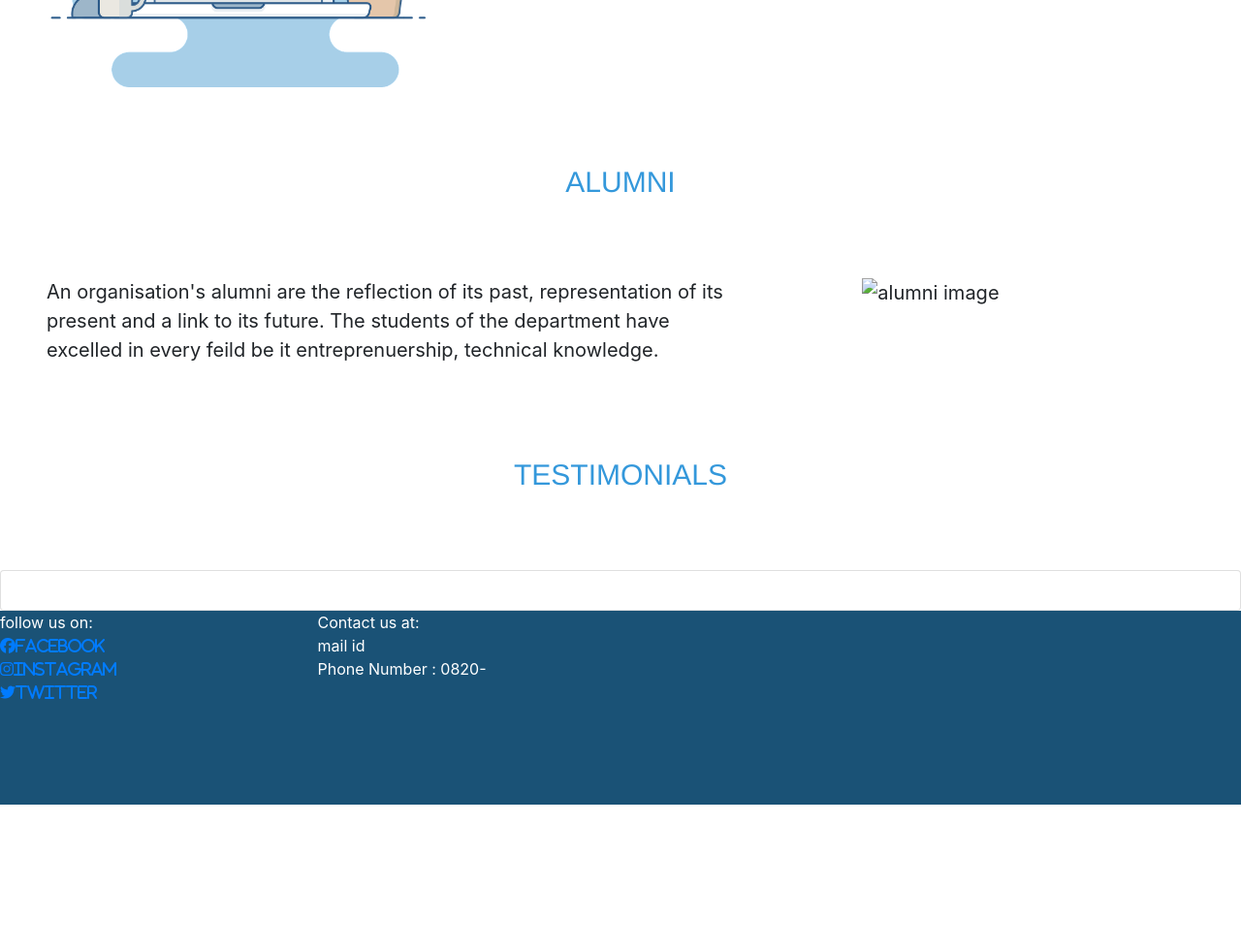
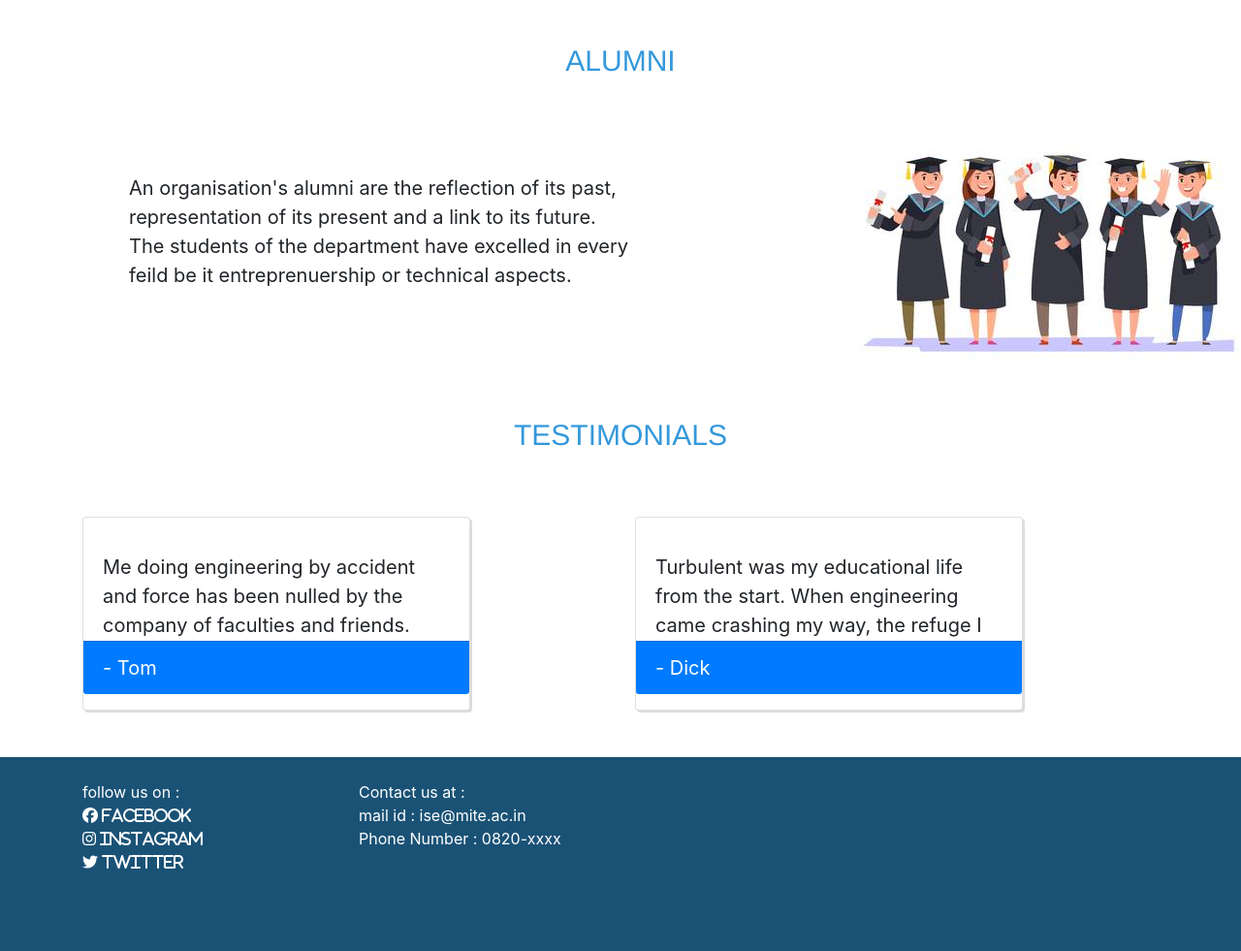
Before and after one commit to anusha669/Landing-Page---ISE, a plain HTML site: page index.html in a window 1280 px wide. Shown: the part 1120-2101 px from the top of the page at 97% size. Before the commit the page ends 1950 px from the top, so only its background shows below. Drawn offline with nearby package versions, Linux system fonts and the light colour scheme; files whose address does not match are found by name.

Commit message:
landing page-ISE

```diff
--- a/index.html
+++ b/index.html
@@ -5,98 +5,115 @@
     <meta name="viewport" content="width=device-width, initial-scale=1.0">
     <meta http-equiv="X-UA-Compatible" content="ie=edge">
     <title>ISE</title>
-    <link rel="stylesheet" href="bootstrap/dist/css/bootstrap.min.css">
+
+    <link rel="stylesheet" href="bootstrap/dist/css/bootstrap.min.css">        <!--bootstrap-->
     <link rel="stylesheet" href="stylesheet.css">
     <link rel="stylesheet" href="https://unpkg.com/aos@next/dist/aos.css" />
     <link rel="stylesheet" href="node_modules/font-awesome/css/font-awesome.min.css">
     <link rel="stylesheet" href="https://cdnjs.cloudflare.com/ajax/libs/font-awesome/4.7.0/css/font-awesome.min.css">
-    <script src="script.js"></script>
+
 </head>
 <body>
-    <!-- <div class="container"> -->
-
     <nav class="navbar fixed-top navbar-light bg-light justify-content-center" id="to_scroll">
         <a class="nav-item active" href="#home">Home&nbsp;&nbsp; </a>
         <a class="nav-item" href="#aboutUs">About US&nbsp;&nbsp; </a>
         <a class="nav-item" href="#testimonials">Testimonials </a>
     </nav>
 
+    <!-- scroll spy added -->
     <div data-spy="scroll" data-target="#to_scroll" data-offset="0">
-
         <div class="row mt-5 py-5" id="home" style="background-color:#3498db;">
             <div class="col-sm-6 py-5 pl-5 mt-5">
                 <div id="text">Welcome to <span style="color:#c3cbd1;" id="Welcome">Zerone</span>.<br>
                     The Information Science & Engineering department of MITE.</div>
-                    <div style="color: #c3cbd1; font-size: 15px">
-                        Where zeroes turn into ones...
-                    </div>
             </div>
             <div class="col-sm-6">
                 <img src="WOL/three-ppl.png" alt="images" class="img-fluid" style="width:100%;height:450px">
             </div>
-                <button class="bg-primary text-light py-3" href="#aboutUs" style="border: none">Scroll down for more information</button>
+            <button class="bg-primary text-light py-3" href="#aboutUs" style="border: none">Scroll down for more
+                information</button>
         </div>
 
-            <hr style="color: blue">
-            <div id="aboutUs" style="margin-top:100px;" class="about">
+        <div id="aboutUs" class="container" style="margin-top:100px;" class="about">
             <h5 data-aos="slide-up" style="color:#3498db">ABOUT</h5>
-                <div class="row mt-5 pl-5" data-aos="fade-up">
+            <div class="row mt-5 pl-5" style="background-color: white" data-aos="fade-up">
                 <div class="col-sm-4">
                     <img src="WOL/anime-laptop.png" alt="IT image" style="width: 100%">
                 </div>
-                    <div class="col-sm-1"></div>
-                    <div class="col-sm-7 py-5 pr-5">
+                <div class="col-sm-2"></div>
+                <div class="col-sm-6 py-5 pr-5 text">
                     The Department of Information Science & Engineering is one of the pioneer department
                     of MITE. The department aims at nurturing skilled and quality professionals with a
                     strong technical background who will excel in the dynamically changing world of
                     information technology.
                 </div>
             </div>
-
             <h5 data-aos="slide-up" style="color:#3498db">ALUMNI</h5>
-                <div class="row mt-5 pl-5 " data-aos="fade-up">
-                    <div class="col-sm-7">
+            <div class="row mt-5 pl-5 " style="background-color:white;" data-aos="fade-up">
+                <div class="col-sm-6 py-5 text">
                     <p>An organisation's alumni are the reflection of its past,
                         representation of its present and a link to its future.
-                            The students of the department have excelled in every feild be it entreprenuership, technical knowledge.
+                        The students of the department have excelled in every feild be it entreprenuership or technical
+                        aspects.
                     </p>
                 </div>
-                    <div class="col-sm-1"></div>
+                <div class="col-sm-2"></div>
                 <div class="col-sm-4">
-                        <img src="WOL/alumnis.jpg" alt="alumni image">
+                    <img src="WOL/alumni.jpg" alt="alumni image">
                 </div>
             </div>
 
-                <h5 data-aos="slide-up" style="color:#3498db">TESTIMONIALS</h5>
-                <div class="card pl-5" id="testimonials" data-aos="fade-up">
-                    <div class="card-body"></div>
-                    <!-- <button onclick="display()">test</button> -->
+            <h5 id="testimonials" data-aos="slide-up" style="color:#3498db">TESTIMONIALS</h5>
+            <div class="row">
+                <div class="col-sm-6" data-aos="fade-right">
+                    <div class="card py-3 mt-3 mr-3 words">
+                        <div class="card-body">
+                            <div class="card-text text">
+                                <p>Me doing engineering by accident and force has been nulled
+                                    by the company of faculties and friends. Home far away from home</p>
+                            </div>
+                        </div>
+                        <div class="card-footer bg-primary text-white">- Tom</div>
+                    </div>
+                </div>
+                <div class="col-sm-6" data-aos="fade-left">
+                    <div class="card py-3 mt-3 words">
+                        <div class="card-body">
+                            <div class="card-text text">
+                                <p>
+                                    Turbulent was my educational life from the start. When engineering came crashing
+                                    my way, the refuge I found was friends & faculties.
+                                </p>
+                            </div>
+                        </div>
+                        <div class="card-footer bg-primary text-white">- Dick</div>
                     </div>
                 </div>
             </div>
-    <!-- </div> -->
-    <div class="footer fixed">
+        </div>
+    </div>
+    <div class="footer fixed mt-5">
+        <div class="container">
             <div class="row">
-            <div class="col-sm-3">
-                follow us on:<br>
-                <a href="#" class="fa fa-facebook">facebook</a><br>
-                <a href="#" class="fa fa-instagram">instagram</a><br>
-                <a href="#" class="fa fa-twitter">twitter</a>
+                <div class="col-sm-3"><br>
+                    follow us on :<br>
+                    <a href="#" class="fa fa-facebook text-reset"> facebook</a><br>
+                    <a href="#" class="fa fa-instagram text-reset"> instagram</a><br>
+                    <a href="#" class="fa fa-twitter text-reset"> twitter</a>
                 </div>
-            <div class="col-sm-3">
-                Contact us at:<br>
-                <a href="#" style="color: white">mail id</a>
-                <p style="color: white">Phone Number : 0820-</p>
+                <div class="col-sm-3"><br>
+                    Contact us at :<br>
+                    mail id :<a href="#" class="text-reset"> ise@mite.ac.in</a>
+                    <p style="color: white">Phone Number : 0820-xxxx </p>
                 </div>
                 <div class="col-sm-3"></div>
                 <div class="col-sm-3"></div>
             </div>
         </div>
-
+    </div>
     <script src="https://unpkg.com/aos@next/dist/aos.js"></script>
     <script>
         AOS.init();
     </script>
 </body>
-
 </html>
--- a/stylesheet.css
+++ b/stylesheet.css
@@ -1,3 +1,20 @@
+
+  @media ( max-width: 670px) {
+    .fa-facebook{
+        display: block;
+
+    }
+    .options{
+        display: none;
+    }
+    .text{
+        font-size: 15px;
+    }
+  }
+.fa-caret-right{
+    display: none;
+}
+
 nav{
     height: 80px;
 }
@@ -10,7 +27,6 @@ nav{
 }
 #text{
     font-size: 30px;
-    /* color:#3498db; */
 }
 .welcome-box{
     border-block: none;
@@ -19,11 +35,9 @@ nav{
 #aboutUs{
     font-size:20px;
 }
-.about .row{
-    border: 0 solid #3498db;
-}
+
 h5 {
-    margin:80px auto;
+    margin:50px auto;
     width:20vw;
     text-align:center;
     font-family: helvetica;
@@ -37,3 +51,10 @@ h5 {
 button{
     margin-left:40px;
 }
+
+.words{
+    box-shadow: 2px 2px gainsboro;
+    font-size: 20px;
+    width:400px;
+    height: 200px;
+}
```
Also changed, not shown: WOL/alumni.jpg (added), WOL/anime-laptop.png (added), WOL/three-ppl.png (added). Lines whose indentation alone changed are shown as unchanged.
